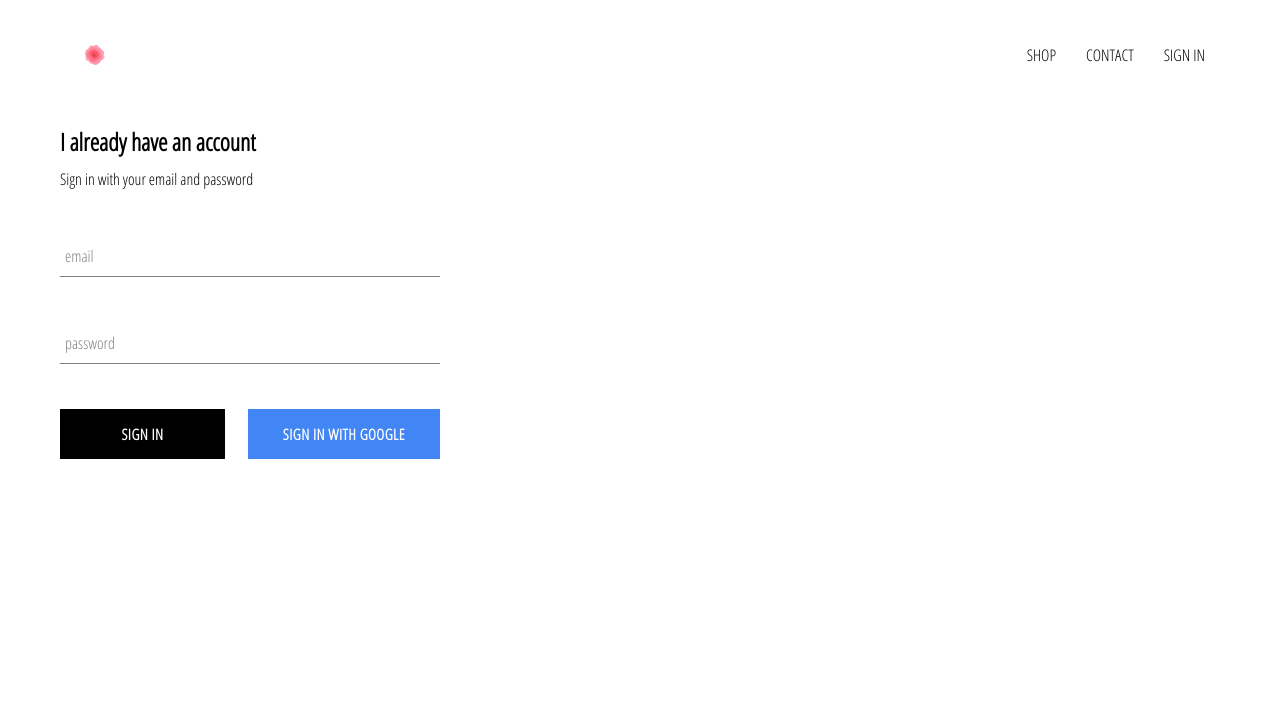
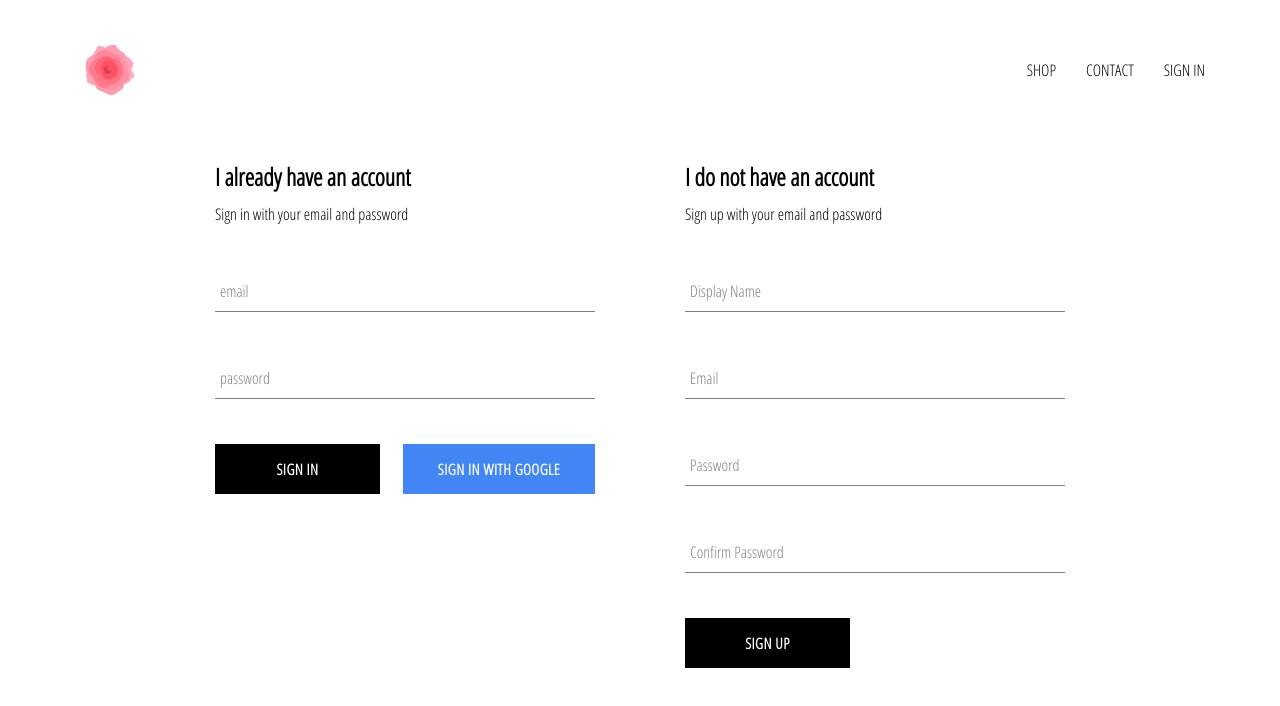
Before and after one commit to ZackMinott/Ecommerce-Website, a React (Create React App) app in the folder rose-apparel/: page /signin in a window 1280 px wide. Shown: the top 706 px of the page. Built offline with nearby package versions, Linux system fonts and the light colour scheme; no server answers.

Commit message:
included ability to store authenticated users into our firestore database

```diff
--- a/rose-apparel/src/App.js
+++ b/rose-apparel/src/App.js
@@ -6,7 +6,7 @@ import HomePage from './pages/homepage/homepage.component'
 import ShopPage from './pages/shop/shop.component'
 import Header from './components/header/header.component'
 import SignInAndSignUpPage from './pages/sign-in-and-sign-up/sign-in-and-sign-up.component'
-import {auth} from './firebase/firebase.utils';
+import {auth, createUserProfileDocument} from './firebase/firebase.utils';
 
 
 class App extends React.Component {
@@ -21,10 +21,22 @@ class App extends React.Component {
   unsubscribeFromAuth = null;
 
   componentDidMount(){
-     this.unsubscribeFromAuth = auth.onAuthStateChanged(user => {
-      this.setState({ currentUser: user });
+     this.unsubscribeFromAuth = auth.onAuthStateChanged(async userAuth => {
+      if(userAuth){
+        const userRef = await createUserProfileDocument(userAuth);
 
-      console.log(user);
+        userRef.onSnapshot(snapShot => {
+          this.setState({
+            currentUser : {
+              id: snapShot.id,
+              ...snapShot.data()
+            }
+          })
+        });
+      }
+
+      this.setState({ currentUser: userAuth });
+
     });
   }
 
--- a/rose-apparel/src/components/header/header.styles.scss
+++ b/rose-apparel/src/components/header/header.styles.scss
@@ -1,5 +1,5 @@
 .header {
-    height: 70px;
+    height: 100px;
     width: 100%;
     display: flex;
     justify-content: space-between;
@@ -7,7 +7,7 @@
 
     .logo-container {
         height: 100%;
-        width: 70px;
+        width: 100px;
         padding: 25px;
     }
 
--- /dev/null
+++ b/rose-apparel/src/components/sign-up/sign-up.component.jsx
@@ -0,0 +1,108 @@
+import React from 'react';
+
+import FormInput from '../form-input/form-input.component';
+import CustomButton from '../custom-button/custom-button.component';
+import {auth, createUserProfileDocument} from '../../firebase/firebase.utils';
+
+import './sign-up.styles.scss';
+
+class SignUp extends React.Component {
+    constructor(){
+        super();
+
+        this.state = {
+            displayName: '',
+            email: '',
+            password: '',
+            confirmPassword: ''
+        }
+    }
+
+    handleSubmit = async event => {
+        event.preventDefault();
+
+        const {displayName, email, password, confirmPassword} = this.state;
+
+        if(password !== confirmPassword){
+            alert("password don't match");
+            return;
+        }
+
+        try {
+            const {user} = await auth.createUserWithEmailAndPassword(email, password);
+
+            await createUserProfileDocument(user, {displayName});
+
+            this.setState = ({
+                displayName: '',
+                email: '',
+                password: '',
+                confirmPassword: ''
+            });
+
+        }catch(error){
+            console.error(error);
+        }
+    };
+
+    handleChange = event => {
+        const {name, value} = event.target;
+
+        this.setState({[name]: value});
+    }
+
+
+    render(){
+        const {displayName, email, password, confirmPassword} = this.state;
+
+        return(
+            <div className='sign-up'>
+                <h2 className='title'>I do not have an account</h2>
+                <span>Sign up with your email and password</span>
+                <form className='sign-up-form' onSubmit={this.handleSubmit}>
+                    <FormInput
+                        type='text'
+                        name='displayName'
+                        value={displayName}
+                        onChange={this.handleChange}
+                        label='Display Name'
+                        required
+                    />
+
+                    <FormInput
+                        type='email'
+                        name='email'
+                        value={email}
+                        onChange={this.handleChange}
+                        label='Email'
+                        required
+                    />
+
+                    <FormInput
+                        type='password'
+                        name='password'
+                        value={password}
+                        onChange={this.handleChange}
+                        label='Password'
+                        required
+                    />
+
+                    <FormInput
+                        type='password'
+                        name='confirmPassword'
+                        value={confirmPassword}
+                        onChange={this.handleChange}
+                        label='Confirm Password'
+                        required
+                    />
+
+                    <CustomButton type='submit'>SIGN UP</CustomButton>
+
+                </form>
+
+            </div>
+        )
+    }
+}
+
+export default SignUp;
--- /dev/null
+++ b/rose-apparel/src/components/sign-up/sign-up.styles.scss
@@ -0,0 +1,9 @@
+.sign-up {
+    display: flex;
+    flex-direction: column;
+    width: 380px;
+
+    .title {
+        margin: 10px 0;
+    }
+}
--- a/rose-apparel/src/firebase/firebase.utils.js
+++ b/rose-apparel/src/firebase/firebase.utils.js
@@ -13,6 +13,32 @@ const config = {
     measurementId: "G-11Q365EYBN"
   };
 
+  export const createUserProfileDocument = async(userAuth, additionalData) => {
+      if(!userAuth) return;
+
+      const userRef = firestore.doc(`users/${userAuth.uid}`);
+
+      const snapShot = await userRef.get();
+
+      if(!snapShot.exists){
+          const {displayName, email} = userAuth;
+          const createdAt = new Date();
+
+          try {
+            await userRef.set({
+                displayName,
+                email,
+                createdAt,
+                ...additionalData
+            })
+          } catch (error) {
+            console.log('error creating user', error.message);
+          }
+      }
+
+      return userRef;
+  };
+
   firebase.initializeApp(config);
 
   export const auth = firebase.auth();
--- a/rose-apparel/src/pages/sign-in-and-sign-up/sign-in-and-sign-up.component.jsx
+++ b/rose-apparel/src/pages/sign-in-and-sign-up/sign-in-and-sign-up.component.jsx
@@ -1,11 +1,15 @@
 import React from 'react';
 
 import SignIn from '../../components/sign-in/sign-in.component';
+import SignUp from '../../components/sign-up/sign-up.component';
 
 import './sign-in-and-sign-up.styles.scss';
 
 const SignInAndSignUpPage = () => (
-    <div className='sign-in-sign-up'><SignIn /></div>
+    <div className='sign-in-and-sign-up'>
+        <SignIn />
+        <SignUp />
+    </div>
 )
 
 export default SignInAndSignUpPage;
--- a/rose-apparel/src/pages/sign-in-and-sign-up/sign-in-and-sign-up.styles.scss
+++ b/rose-apparel/src/pages/sign-in-and-sign-up/sign-in-and-sign-up.styles.scss
@@ -0,0 +1,6 @@
+.sign-in-and-sign-up {
+    width: 850px;
+    display: flex;
+    justify-content: space-between;
+    margin: 30px auto;
+}
```
